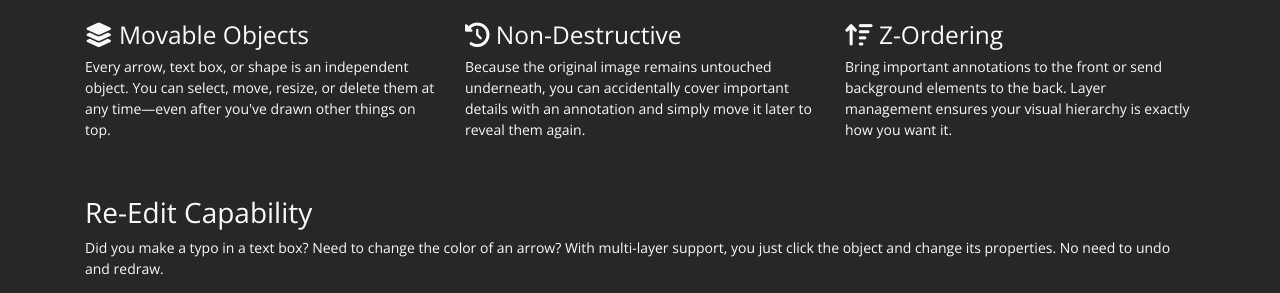
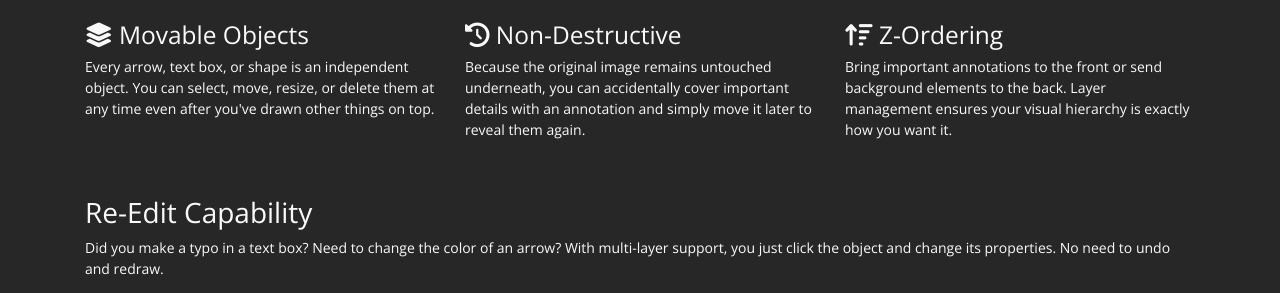
Before and after one commit to ShareX/sharex.github.io, a Jekyll site: the page built from xerahs/layers.html, in a window 1280 px wide. Shown: the part 453-746 px from the top of the page. Built offline with Jekyll 4.4.1, drawn with Linux system fonts in a browser that asks for light colours; comment, search, counter and statistics services are not loaded.

Commit message:
Refine content: remove redundant Crop/Resize, fix em-dash in layers page

```diff
--- a/xerahs/index.html
+++ b/xerahs/index.html
@@ -48,7 +48,7 @@
                 <div class="col-sm-3"><a href="/xerahs/layers"><strong>Multi-layer support</strong></a></div>
                 <div class="col-sm-3"><a href="/xerahs/annotation-tools"><strong>Annotation tools</strong></a></div>
                 <div class="col-sm-3"><a href="/xerahs/image-effects"><strong>Image effects</strong></a></div>
-                <div class="col-sm-3">Crop and resize</div>
+
             </div>
         </div>
     </div>
--- a/xerahs/layers.html
+++ b/xerahs/layers.html
@@ -24,7 +24,7 @@
             <div class="row mt-4">
                 <div class="col-md-4">
                     <h3><i class="fas fa-layer-group"></i> Movable Objects</h3>
-                    <p>Every arrow, text box, or shape is an independent object. You can select, move, resize, or delete them at any time—even after you've drawn other things on top.</p>
+                    <p>Every arrow, text box, or shape is an independent object. You can select, move, resize, or delete them at any time even after you've drawn other things on top.</p>
                 </div>
                 <div class="col-md-4">
                     <h3><i class="fas fa-history"></i> Non-Destructive</h3>
```
